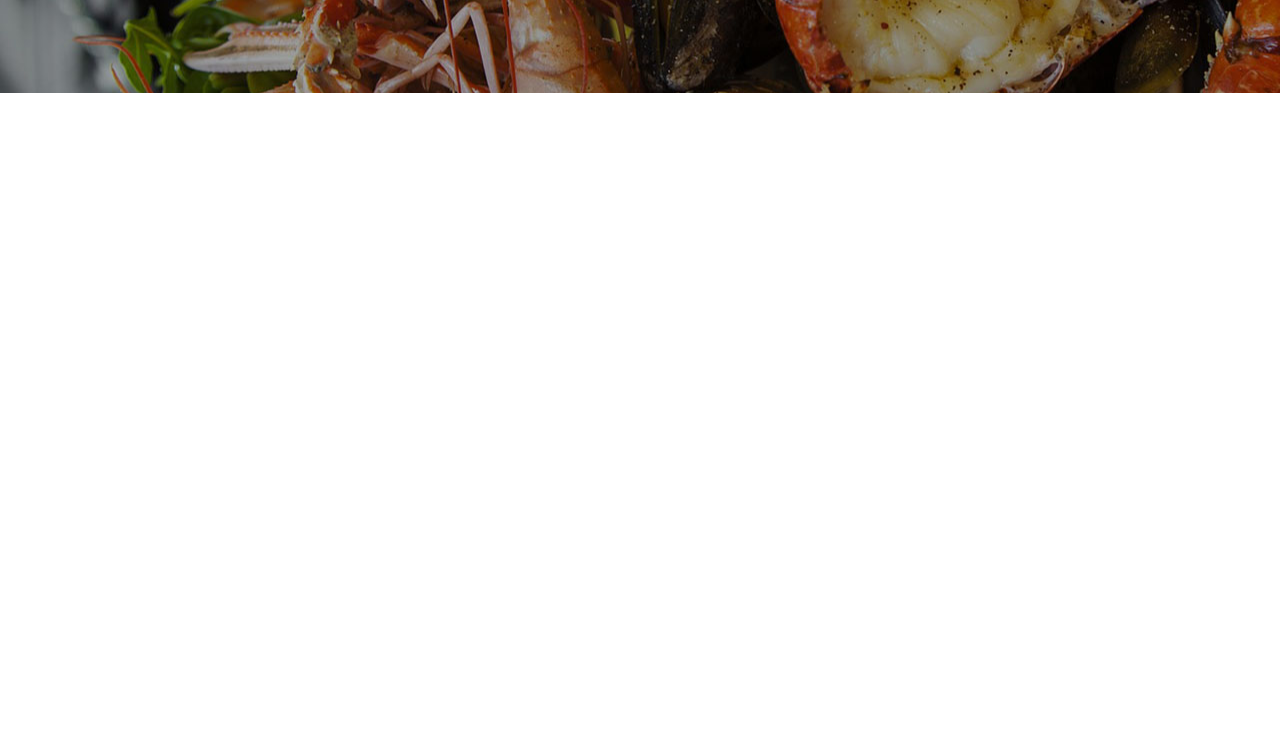
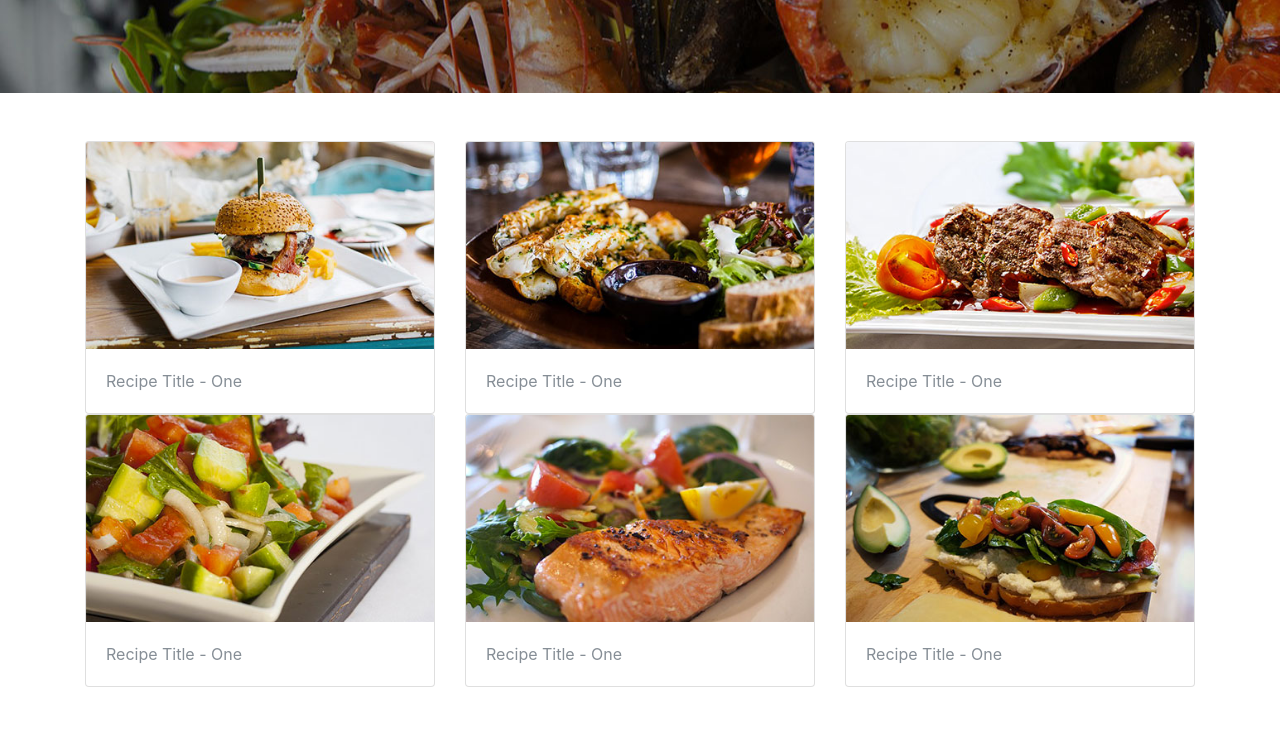
Before and after one commit to DevlessTeam/cookless, a plain HTML site: page index.html in a window 1280 px wide. Shown: the part 382-1117 px from the top of the page. Before the commit the page ends 800 px from the top, so only its background shows below. Drawn offline with Linux system fonts and the light colour scheme.

Commit message:
add recipes section

```diff
--- a/index.html
+++ b/index.html
@@ -24,6 +24,49 @@
 		</div>
 	</section>
 
+	<section id="recipes" class="py-5 text-muted">
+		<div class="container">
+			<div class="row">
+				<div class="col-lg-4">
+					<div class="card">
+						<img class="card-img-top" src="images/thumb1.jpg">
+						<div class="card-body">Recipe Title - One</div>
+					</div>
+				</div>
+				<div class="col-lg-4">
+					<div class="card">
+						<img class="card-img-top" src="images/thumb2.jpg">
+						<div class="card-body">Recipe Title - One</div>
+					</div>
+				</div>
+				<div class="col-lg-4">
+					<div class="card">
+						<img class="card-img-top" src="images/thumb3.jpg">
+						<div class="card-body">Recipe Title - One</div>
+					</div>
+				</div>
+				<div class="col-lg-4">
+					<div class="card">
+						<img class="card-img-top" src="images/thumb4.jpg">
+						<div class="card-body">Recipe Title - One</div>
+					</div>
+				</div>
+				<div class="col-lg-4">
+					<div class="card">
+						<img class="card-img-top" src="images/thumb5.jpg">
+						<div class="card-body">Recipe Title - One</div>
+					</div>
+				</div>
+				<div class="col-lg-4">
+					<div class="card">
+						<img class="card-img-top" src="images/thumb6.jpg">
+						<div class="card-body">Recipe Title - One</div>
+					</div>
+				</div>
+			</div>
+		</div>
+	</section>
+
 	<script src="js/jquery.min.js"></script>
 	<script src="js/bootstrap.min.js"></script>
 
```
